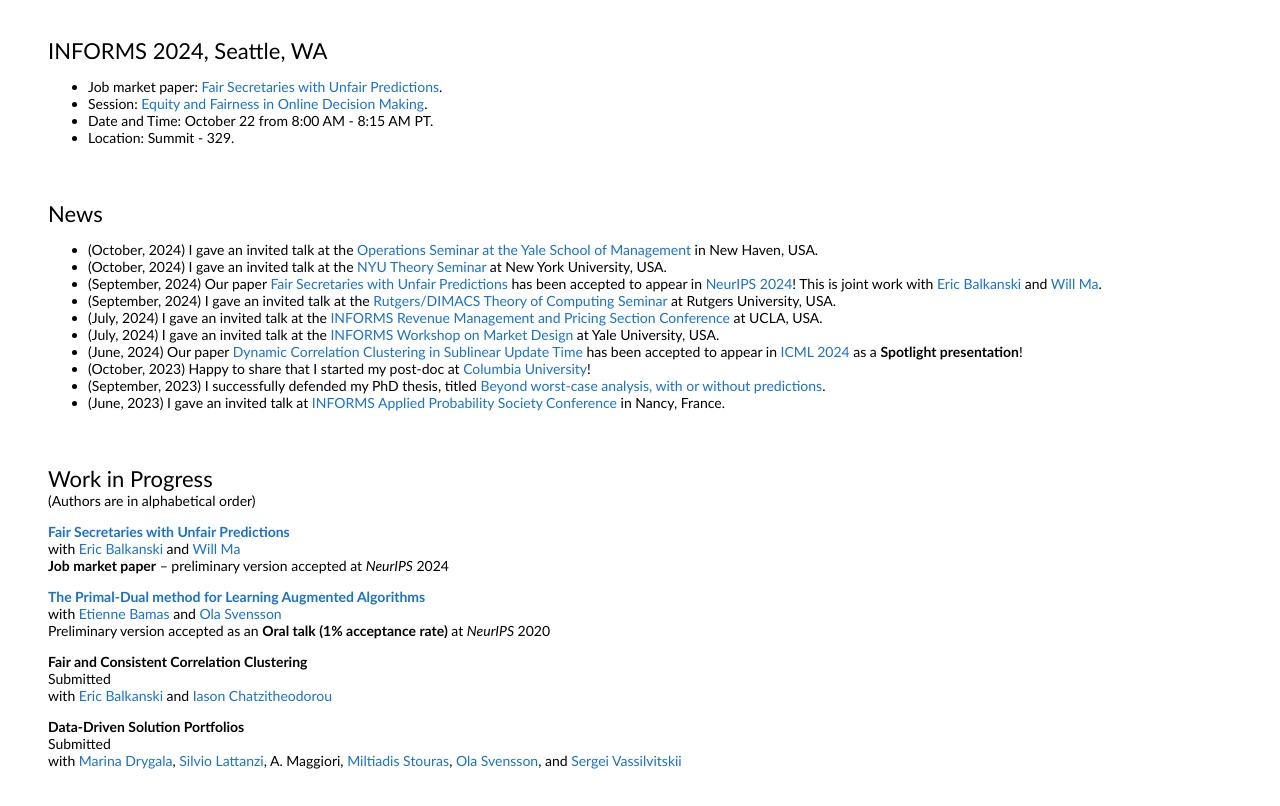
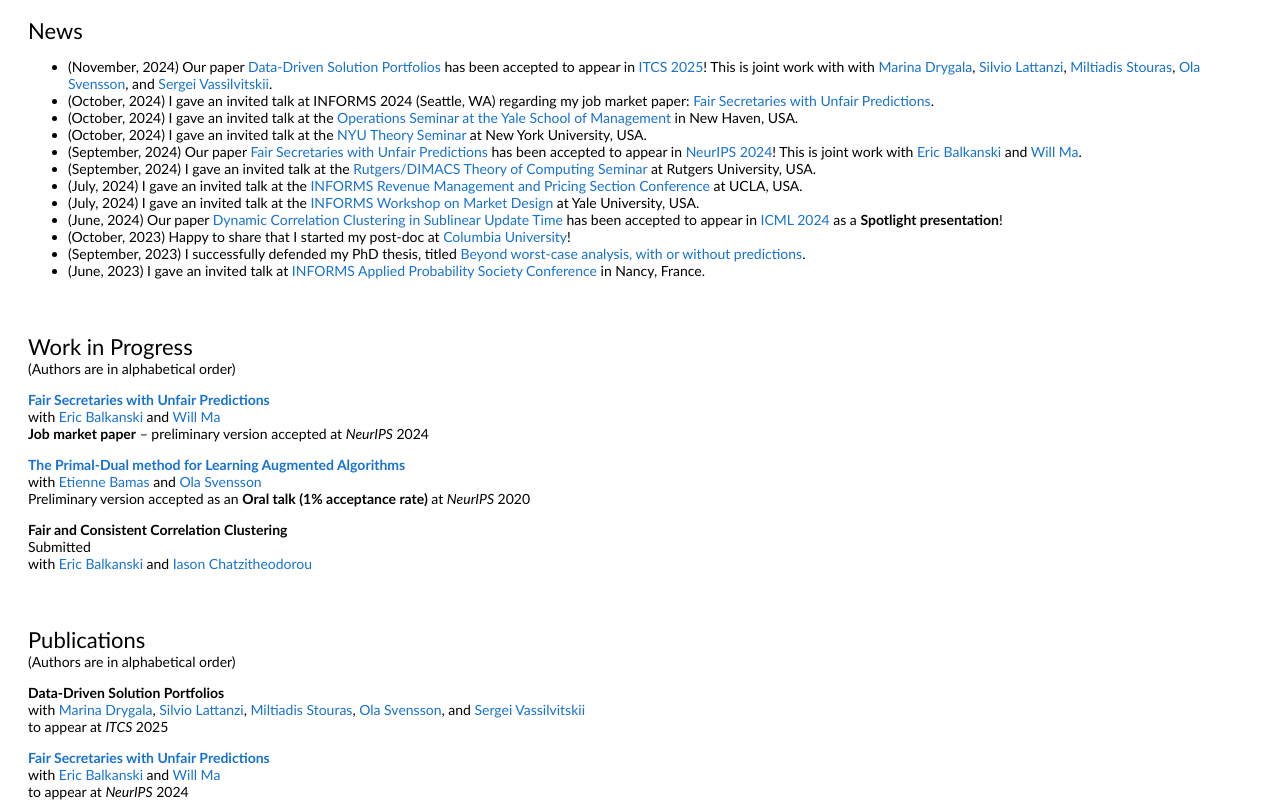
Before and after one commit to andreasr27/andreasr27.github.io, a plain HTML site: page index.html in a window 1280 px wide. Shown: the part 550-1356 px from the top of the page. Drawn offline with Linux system fonts and the light colour scheme.

Commit message:
added Data-Driven Solution portfolios

```diff
--- a/index.html
+++ b/index.html
@@ -54,28 +54,16 @@
         <table style="width:100%;border:0px;border-spacing:0px;border-collapse:separate;margin-right:auto;margin-left:auto;"><tbody>
           <tr onmouseout="end_user_stop()" onmouseover="end_user_start()">
             <td style="padding:20px;width:100%;vertical-align:middle">
-
-
-
-              <table style="width:100%;border:0px;border-spacing:0px;border-collapse:separate;margin-right:auto;margin-left:auto;"><tbody>
-                <tr onmouseout="end_user_stop()" onmouseover="end_user_start()">
-                  <td style="padding:20px;width:100%;vertical-align:middle">
-                    <heading>INFORMS 2024, Seattle, WA</heading>
-                    <ul>
-                      <li>Job market paper: <a href="data/FairSecretarieswithUnfairPredictions.pdf">Fair Secretaries with Unfair Predictions</a>.
-                      <li>Session: <a href="https://submissions.mirasmart.com/InformsAnnual2024/Itinerary/EventsAAG.aspx">Equity and Fairness in Online Decision Making</a>.
-                      <li>Date and Time: October 22 from 8:00 AM - 8:15 AM PT.</a>
-                      <li>Location: Summit - 329.</a>
-                    </ul>
-                  </td>
-                </tr>
-              </tbody></table>
-
-        <table style="width:100%;border:0px;border-spacing:0px;border-collapse:separate;margin-right:auto;margin-left:auto;"><tbody>
-          <tr onmouseout="end_user_stop()" onmouseover="end_user_start()">
-            <td style="padding:20px;width:100%;vertical-align:middle">
               <heading>News</heading>
               <ul>
+                <li>(November, 2024) Our paper <a href="http://itcs-conf.org/">Data-Driven Solution Portfolios</a> has been accepted to appear in <a href="http://itcs-conf.org/">ITCS 2025</a>! This is joint work with with
+                  <a href="https://people.epfl.ch/marina.drygala?lang=en">Marina Drygala</a>,
+                  <a href="https://sites.google.com/site/silviolattanzi/">Silvio Lattanzi</a>,
+                  <a href="https://people.epfl.ch/miltiadis.stouras">Miltiadis Stouras</a>,
+                  <a href="https://theory.epfl.ch/osven/">Ola Svensson</a>, and
+                  <a href="https://theory.stanford.edu/~sergei/">Sergei Vassilvitskii</a>.
+
+                <li>(October, 2024) I gave an invited talk at INFORMS 2024 (Seattle, WA) regarding my job market paper: <a href="data/FairSecretarieswithUnfairPredictions.pdf">Fair Secretaries with Unfair Predictions</a>.
 
                 <li>(October, 2024) I gave an invited talk at the <a href="https://som.yale.edu/programs/phd/overview/operations/seminar-series">Operations Seminar at the Yale School of Management</a> in New Haven, USA.
 
@@ -155,19 +143,6 @@
                   <a href="https://ieor.columbia.edu/content/iason-chatzitheodorou">Iason Chatzitheodorou</a>
                 </p>
 
-                <p>
-                  <papertitle>Data-Driven Solution Portfolios</papertitle>
-                  <br>
-                  Submitted
-                  <br>
-                  with
-                  <a href="https://people.epfl.ch/marina.drygala?lang=en">Marina Drygala</a>,
-                  <a href="https://sites.google.com/site/silviolattanzi/">Silvio Lattanzi</a>,
-                  A. Maggiori,
-                  <a href="https://people.epfl.ch/miltiadis.stouras">Miltiadis Stouras</a>,
-                  <a href="https://theory.epfl.ch/osven/">Ola Svensson</a>, and
-                  <a href="https://theory.stanford.edu/~sergei/">Sergei Vassilvitskii</a>
-                </p>
               </td>
             </tr>
           </tbody>
@@ -179,6 +154,18 @@
             <td style="padding:20px;width:100%;vertical-align:middle">
               <heading>Publications</heading>
               <br> (Authors are in alphabetical order)
+              <p>
+                <papertitle>Data-Driven Solution Portfolios</papertitle>
+                <br>
+                with
+                <a href="https://people.epfl.ch/marina.drygala?lang=en">Marina Drygala</a>,
+                <a href="https://sites.google.com/site/silviolattanzi/">Silvio Lattanzi</a>,
+                <a href="https://people.epfl.ch/miltiadis.stouras">Miltiadis Stouras</a>,
+                <a href="https://theory.epfl.ch/osven/">Ola Svensson</a>, and
+                <a href="https://theory.stanford.edu/~sergei/">Sergei Vassilvitskii</a>
+                <br>
+                to appear at <em>ITCS</em> 2025
+              </p>
 
               <p>
                 <a href="data/FairSecretarieswithUnfairPredictions.pdf">
```
